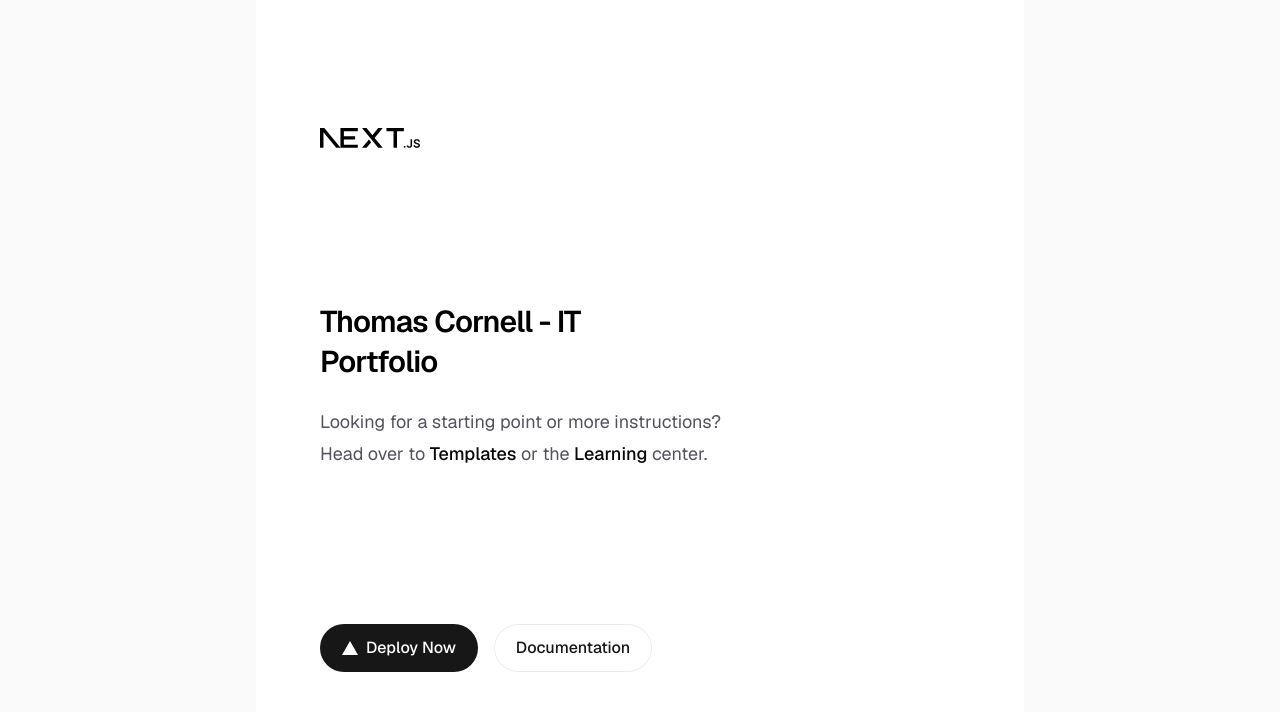
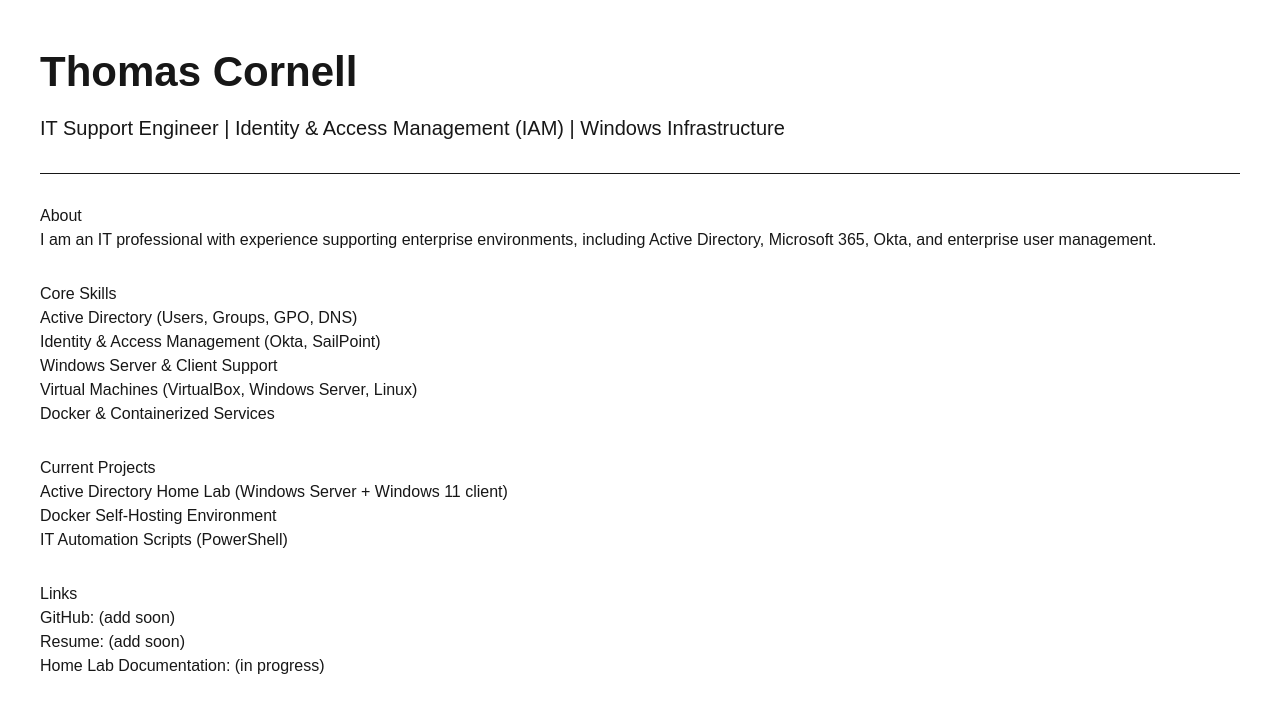
Before and after one commit to thcornell/portfolio-site, a Next.js app: page / in a window 1280 px wide. Shown: the top 712 px of the page. Built offline with nearby package versions, Linux system fonts and the light colour scheme.

Commit message:
Update homepage content

```diff
--- a/app/page.tsx
+++ b/app/page.tsx
@@ -1,65 +1,52 @@
-import Image from "next/image";
-
 export default function Home() {
   return (
-    <div className="flex flex-col flex-1 items-center justify-center bg-zinc-50 font-sans dark:bg-black">
-      <main className="flex flex-1 w-full max-w-3xl flex-col items-center justify-between py-32 px-16 bg-white dark:bg-black sm:items-start">
-        <Image
-          className="dark:invert"
-          src="/next.svg"
-          alt="Next.js logo"
-          width={100}
-          height={20}
-          priority
-        />
-        <div className="flex flex-col items-center gap-6 text-center sm:items-start sm:text-left">
-          <h1 className="max-w-xs text-3xl font-semibold leading-10 tracking-tight text-black dark:text-zinc-50">
-            Thomas Cornell - IT Portfolio
-          </h1>
-          <p className="max-w-md text-lg leading-8 text-zinc-600 dark:text-zinc-400">
-            Looking for a starting point or more instructions? Head over to{" "}
-            <a
-              href="https://vercel.com/templates?framework=next.js&utm_source=create-next-app&utm_medium=appdir-template-tw&utm_campaign=create-next-app"
-              className="font-medium text-zinc-950 dark:text-zinc-50"
-            >
-              Templates
-            </a>{" "}
-            or the{" "}
-            <a
-              href="https://nextjs.org/learn?utm_source=create-next-app&utm_medium=appdir-template-tw&utm_campaign=create-next-app"
-              className="font-medium text-zinc-950 dark:text-zinc-50"
-            >
-              Learning
-            </a>{" "}
-            center.
-          </p>
-        </div>
-        <div className="flex flex-col gap-4 text-base font-medium sm:flex-row">
-          <a
-            className="flex h-12 w-full items-center justify-center gap-2 rounded-full bg-foreground px-5 text-background transition-colors hover:bg-[#383838] dark:hover:bg-[#ccc] md:w-[158px]"
-            href="https://vercel.com/new?utm_source=create-next-app&utm_medium=appdir-template-tw&utm_campaign=create-next-app"
-            target="_blank"
-            rel="noopener noreferrer"
-          >
-            <Image
-              className="dark:invert"
-              src="/vercel.svg"
-              alt="Vercel logomark"
-              width={16}
-              height={16}
-            />
-            Deploy Now
-          </a>
-          <a
-            className="flex h-12 w-full items-center justify-center rounded-full border border-solid border-black/[.08] px-5 transition-colors hover:border-transparent hover:bg-black/[.04] dark:border-white/[.145] dark:hover:bg-[#1a1a1a] md:w-[158px]"
-            href="https://nextjs.org/docs?utm_source=create-next-app&utm_medium=appdir-template-tw&utm_campaign=create-next-app"
-            target="_blank"
-            rel="noopener noreferrer"
-          >
-            Documentation
-          </a>
-        </div>
-      </main>
-    </div>
+    <main style={{ padding: "40px", fontFamily: "Arial" }}>
+      <h1 style={{ fontSize: "42px", fontWeight: "bold" }}>
+        Thomas Cornell
+      </h1>
+
+      <p style={{ fontSize: "20px", marginTop: "10px" }}>
+        IT Support Engineer | Identity & Access Management (IAM) | Windows Infrastructure
+      </p>
+
+      <hr style={{ margin: "30px 0" }} />
+
+      <section>
+        <h2>About</h2>
+        <p>
+          I am an IT professional with experience supporting enterprise environments,
+          including Active Directory, Microsoft 365, Okta, and enterprise user management.
+        </p>
+      </section>
+
+      <section style={{ marginTop: "30px" }}>
+        <h2>Core Skills</h2>
+        <ul>
+          <li>Active Directory (Users, Groups, GPO, DNS)</li>
+          <li>Identity & Access Management (Okta, SailPoint)</li>
+          <li>Windows Server & Client Support</li>
+          <li>Virtual Machines (VirtualBox, Windows Server, Linux)</li>
+          <li>Docker & Containerized Services</li>
+        </ul>
+      </section>
+
+      <section style={{ marginTop: "30px" }}>
+        <h2>Current Projects</h2>
+        <ul>
+          <li>Active Directory Home Lab (Windows Server + Windows 11 client)</li>
+          <li>Docker Self-Hosting Environment</li>
+          <li>IT Automation Scripts (PowerShell)</li>
+        </ul>
+      </section>
+
+      <section style={{ marginTop: "30px" }}>
+        <h2>Links</h2>
+        <ul>
+          <li>GitHub: (add soon)</li>
+          <li>Resume: (add soon)</li>
+          <li>Home Lab Documentation: (in progress)</li>
+        </ul>
+      </section>
+    </main>
   );
 }
```
